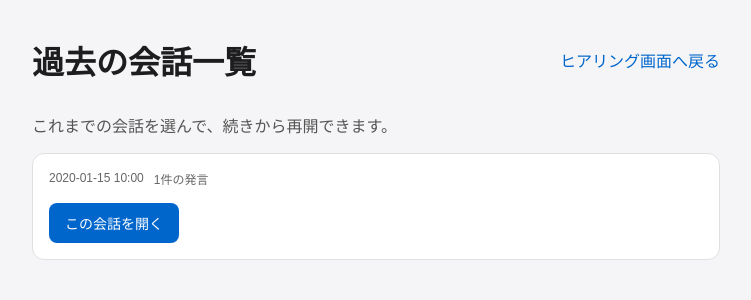
After one commit to Sabakanss/customer-role-play, a FastAPI app: template app/templates/sessions.html in a window 1280 px wide. The commit adds this page. Shown: the top 300 px of the page, without its empty margins (264-1015 px from the left). Run offline with FastAPI, Linux system fonts and the light colour scheme; the template is opened without the code that fills it: most values are stand-ins (such as "Sample title", 1, 10 or a date in 2020).

Commit message:
Add new-conversation and past-conversation switching to chat
Conversation history was accumulating forever in one session per
cookie, driving up LLM API cost since the full history is resent
each turn. Users can now start a fresh conversation (POST /chat/new)
without losing old history, and browse/resume past conversations via
a new /sessions list page and POST /chat/switch/{session_id}.

Co-Authored-By: Claude Sonnet 5 <noreply@anthropic.com>

```diff
--- a/app/main.py
+++ b/app/main.py
@@ -57,6 +57,18 @@ def chat_page(
     return response
 
 
+@app.get("/sessions", response_class=HTMLResponse)
+def sessions_page(
+    request: Request,
+    db: Session = Depends(get_db),
+    session_id: str | None = Cookie(default=None, alias=SESSION_COOKIE_NAME),
+) -> HTMLResponse:
+    sessions = chat_service.list_sessions_summary(db)
+    return templates.TemplateResponse(
+        request, "sessions.html", {"sessions": sessions, "current_session_id": session_id}
+    )
+
+
 @app.get("/review", response_class=HTMLResponse, response_model=None)
 def review_page(
     request: Request,
--- a/app/repositories/session_repository.py
+++ b/app/repositories/session_repository.py
@@ -1,3 +1,4 @@
+from sqlalchemy import select
 from sqlalchemy.orm import Session
 
 from app.models.session import ChatSession
@@ -13,3 +14,8 @@ def create_session(db: Session, scenario_id: str = "sample_cafe") -> ChatSession
 
 def get_session(db: Session, session_id: str) -> ChatSession | None:
     return db.get(ChatSession, session_id)
+
+
+def list_sessions(db: Session) -> list[ChatSession]:
+    stmt = select(ChatSession).order_by(ChatSession.created_at.desc())
+    return list(db.scalars(stmt))
--- a/app/static/css/style.css
+++ b/app/static/css/style.css
@@ -18,9 +18,25 @@ header {
   margin-bottom: 8px;
 }
 
+header nav {
+  display: flex;
+  align-items: center;
+  gap: 16px;
+}
+
 header nav a {
   color: #06c;
   text-decoration: none;
+}
+
+header nav button {
+  color: #06c;
+  background: none;
+  border: none;
+  padding: 0;
+  font: inherit;
+  text-decoration: none;
+  cursor: pointer;
 }
 
 .lead {
@@ -162,3 +178,53 @@ button:hover {
 .review-entry .result p {
   background: #eee;
 }
+
+#session-list {
+  display: flex;
+  flex-direction: column;
+  gap: 12px;
+}
+
+.session-entry {
+  background: #fff;
+  border: 1px solid #e0e0e0;
+  border-radius: 12px;
+  padding: 16px;
+  display: flex;
+  flex-direction: column;
+  gap: 8px;
+}
+
+.session-entry.active {
+  border-color: #06c;
+}
+
+.session-meta {
+  display: flex;
+  align-items: center;
+  gap: 10px;
+  font-size: 12px;
+  color: #666;
+}
+
+.session-current {
+  color: #06c;
+  font-weight: bold;
+}
+
+.session-preview {
+  margin: 0;
+  color: #333;
+  overflow: hidden;
+  text-overflow: ellipsis;
+  white-space: nowrap;
+}
+
+.session-entry button {
+  align-self: flex-start;
+}
+
+.session-entry button:disabled {
+  background: #ccc;
+  cursor: default;
+}
--- /dev/null
+++ b/app/templates/sessions.html
@@ -0,0 +1,39 @@
+<!DOCTYPE html>
+<html lang="ja">
+<head>
+  <meta charset="UTF-8">
+  <meta name="viewport" content="width=device-width, initial-scale=1.0">
+  <title>過去の会話一覧 | AI顧客ヒアリング演習</title>
+  <link rel="stylesheet" href="{{ url_for('static', path='/css/style.css') }}">
+</head>
+<body>
+  <header>
+    <h1>過去の会話一覧</h1>
+    <nav><a href="/chat">ヒアリング画面へ戻る</a></nav>
+  </header>
+
+  <main>
+    <p class="lead">これまでの会話を選んで、続きから再開できます。</p>
+
+    <div id="session-list">
+      {% for s in sessions %}
+      <div class="session-entry {{ 'active' if s.id == current_session_id else '' }}">
+        <div class="session-meta">
+          <span class="session-date">{{ s.created_at.strftime('%Y-%m-%d %H:%M') }}</span>
+          <span class="session-count">{{ s.message_count }}件の発言</span>
+          {% if s.id == current_session_id %}<span class="session-current">現在の会話</span>{% endif %}
+        </div>
+        <p class="session-preview">{{ s.preview }}</p>
+        <form method="post" action="/chat/switch/{{ s.id }}">
+          <button type="submit" {{ 'disabled' if s.id == current_session_id else '' }}>
+            {{ 'この会話を表示中' if s.id == current_session_id else 'この会話を開く' }}
+          </button>
+        </form>
+      </div>
+      {% else %}
+      <p>まだ会話履歴がありません。</p>
+      {% endfor %}
+    </div>
+  </main>
+</body>
+</html>
```
Also changed, not shown: app/api/chat.py (+21 -0 lines), app/repositories/message_repository.py (+16 -1 lines), app/services/chat_service.py (+17 -0 lines), app/templates/chat.html (+7 -1 lines).
